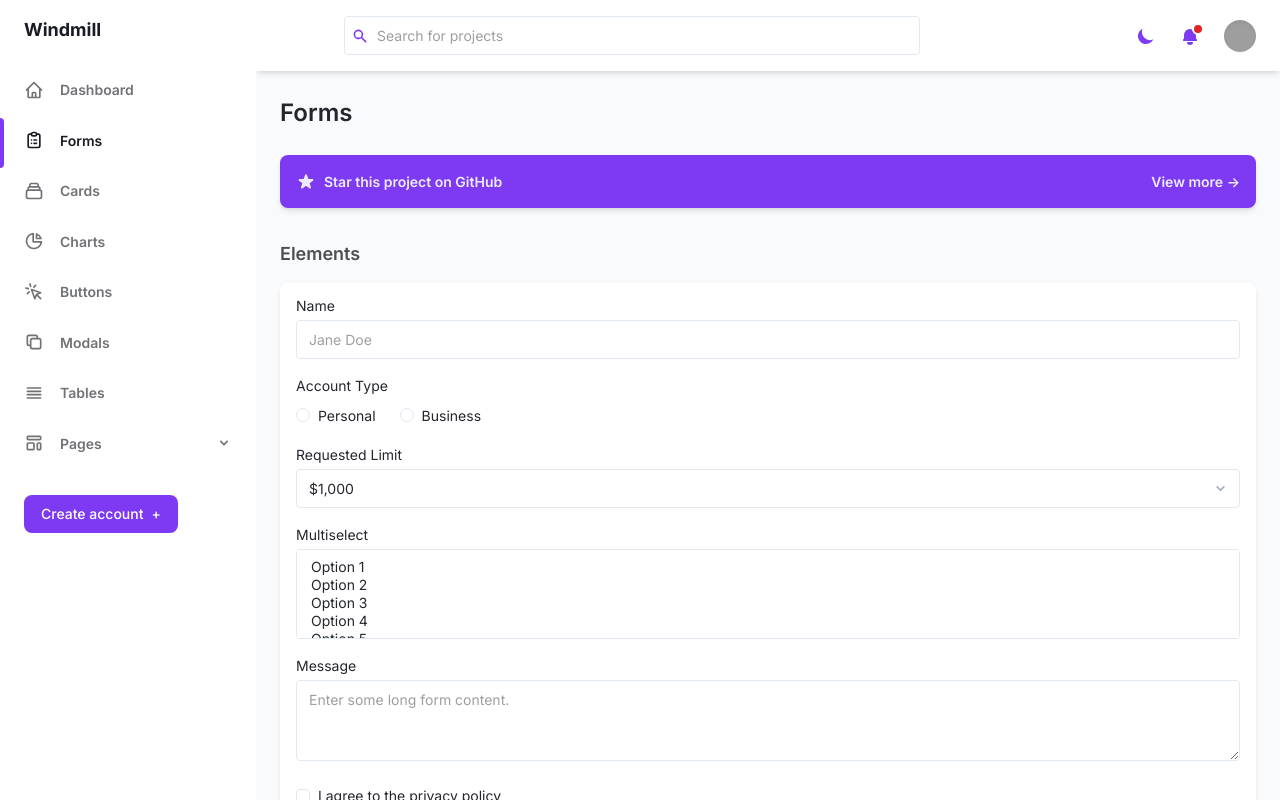
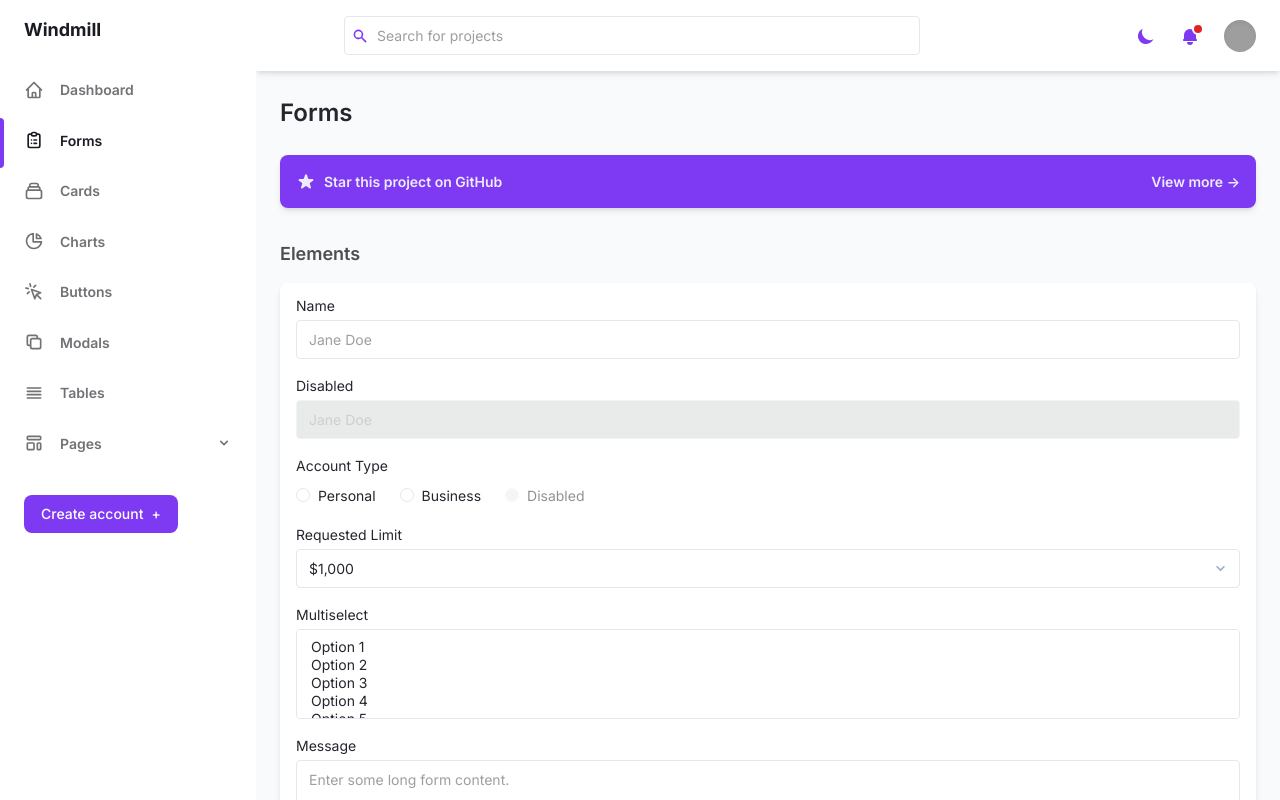
Before and after one commit to NikeDragon0905/windmill-dashboard-react, a React (Create React App) app: page /forms in a window 1280 px wide. Built offline with nearby package versions, Linux system fonts and the light colour scheme; grey boxes are pictures that could not be loaded.

Commit message:
add disabled styles

```diff
--- a/src/components/Form/Input.js
+++ b/src/components/Form/Input.js
@@ -6,7 +6,7 @@ const Input = React.forwardRef(function Input(props, ref) {
   const baseStyle =
     'block w-full text-sm dark:border-gray-600 focus:outline-none dark:text-gray-300 form-input'
   const activeStyle =
-    'focus:border-purple-400 focus:shadow-outline-purple dark:focus:shadow-outline-gray dark:bg-gray-700'
+    'focus:border-purple-400 focus:shadow-outline-purple dark:focus:border-gray-600 dark:focus:shadow-outline-gray dark:bg-gray-700'
   const disabledStyle = 'cursor-not-allowed opacity-50 bg-gray-300 dark:bg-gray-800'
   const validStyle =
     'border-green-600 dark:bg-gray-700 focus:border-green-400 focus:shadow-outline-green'
@@ -48,7 +48,7 @@ const Input = React.forwardRef(function Input(props, ref) {
     className
   )
 
-  return <input className={cls} type={type} ref={ref} {...other} />
+  return <input className={cls} type={type} ref={ref} disabled={disabled} {...other} />
 })
 
 export default Input
--- a/src/components/Form/Label.js
+++ b/src/components/Form/Label.js
@@ -1,14 +1,16 @@
 import React from 'react'
 import classNames from 'classnames'
 
-function Label({ children, check, radio, className }) {
+function Label({ children, check, radio, disabled, className }) {
   const baseStyle = 'block text-sm text-gray-700 dark:text-gray-400'
   const checkStyle = 'inline-flex items-center'
+  const disabledStyle = 'opacity-50 cursor-not-allowed'
 
   const cls = classNames(
     baseStyle,
     // check and radio are interchangeable
     (check || radio) && checkStyle,
+    disabled && disabledStyle,
     className
   )
 
--- a/src/pages/Forms.js
+++ b/src/pages/Forms.js
@@ -24,6 +24,11 @@ function Forms() {
           <Input className="mt-1" placeholder="Jane Doe" />
         </Label>
 
+        <Label className="mt-4">
+          <span>Disabled</span>
+          <Input disabled className="mt-1" placeholder="Jane Doe" />
+        </Label>
+
         <div className="mt-4">
           {/* TODO: Check if this label is accessible, or fallback */}
           {/* <span className="text-sm text-gray-700 dark:text-gray-400">Account Type</span> */}
@@ -36,6 +41,10 @@ function Forms() {
             <Label className="ml-6" radio>
               <Input type="radio" value="business" name="accountType" />
               <span className="ml-2">Business</span>
+            </Label>
+            <Label disabled className="ml-6" radio>
+              <Input disabled type="radio" value="disabled" name="accountType" />
+              <span className="ml-2">Disabled</span>
             </Label>
           </div>
         </div>
```
Also changed, not shown: 1 other file (tests, documents, lock files or other folders).
